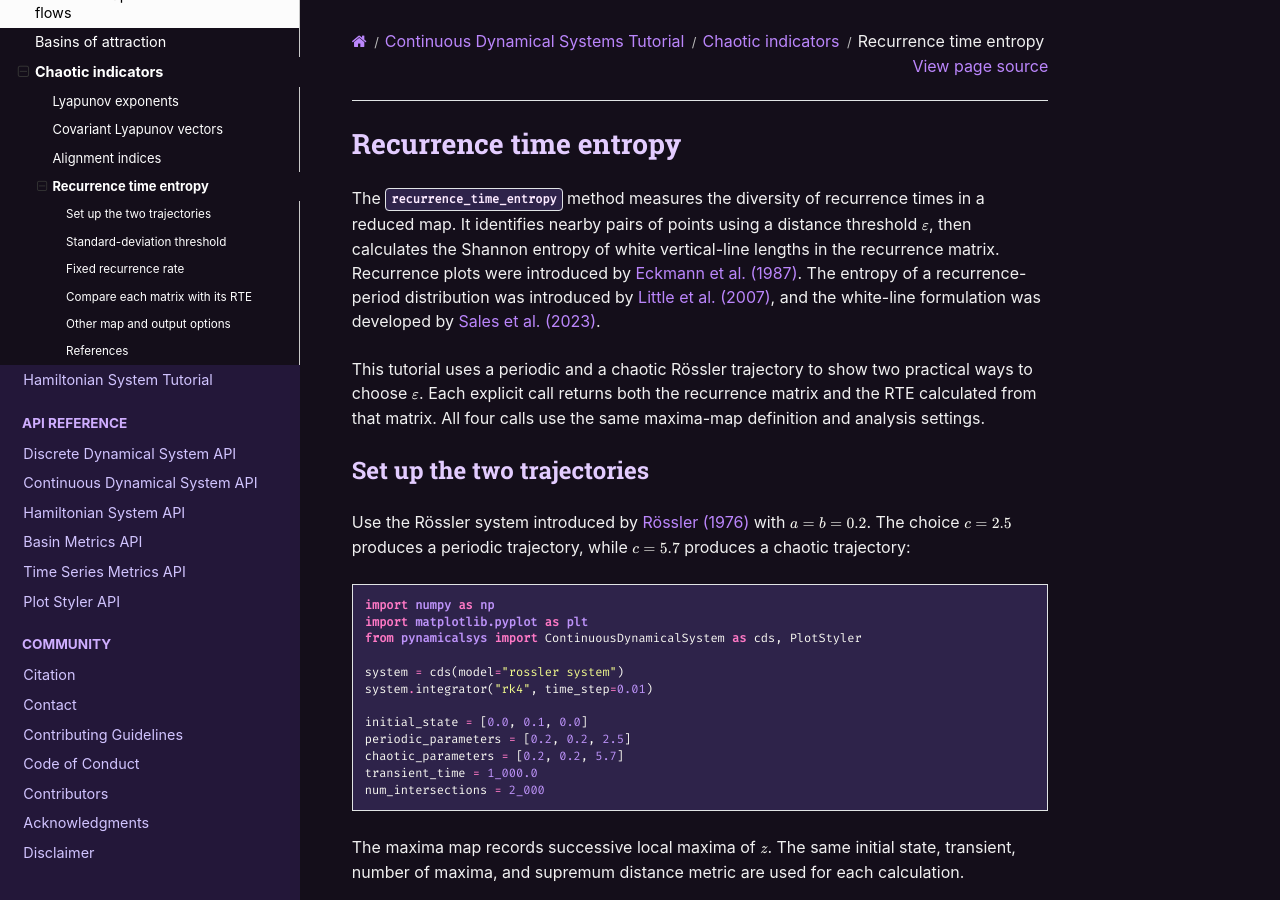
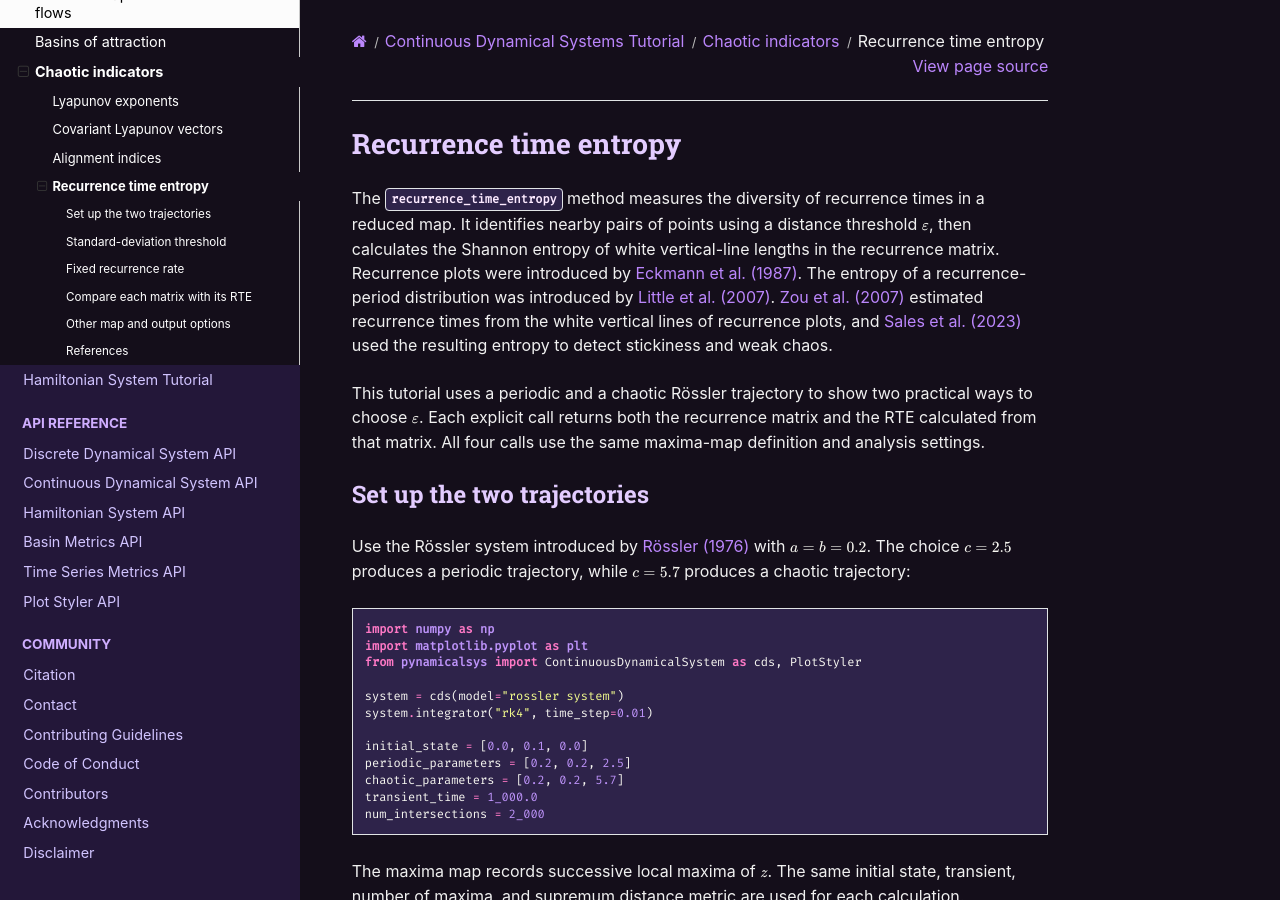
Before and after one commit to mrolims/pynamicalsys, a Sphinx documentation site: the page built from docs/source/cds_rte.rst, in a window 1280 px wide and 900 px high. Built offline with Sphinx 7.4.7 and the Read the Docs theme 3.1.0, drawn with Linux system fonts in a browser that asks for light colours; the version number could not be read and is left out; some of the changed text lies outside the part shown.

Commit message:
docs: correct RTE attribution and add Zou et al. (2007) for the white-line recurrence times

```diff
--- a/docs/source/cds_rte.rst
+++ b/docs/source/cds_rte.rst
@@ -1,7 +1,7 @@
 Recurrence time entropy
 -----------------------
 
-The :py:meth:`recurrence_time_entropy <pynamicalsys.core.continuous_dynamical_systems.ContinuousDynamicalSystem.recurrence_time_entropy>` method measures the diversity of recurrence times in a reduced map. It identifies nearby pairs of points using a distance threshold :math:`\varepsilon`, then calculates the Shannon entropy of white vertical-line lengths in the recurrence matrix. Recurrence plots were introduced by `Eckmann et al. (1987) <https://doi.org/10.1209/0295-5075/4/9/004>`_. The entropy of a recurrence-period distribution was introduced by `Little et al. (2007) <https://doi.org/10.1186/1475-925X-6-23>`_, and the white-line formulation was developed by `Sales et al. (2023) <https://doi.org/10.1063/5.0140613>`_.
+The :py:meth:`recurrence_time_entropy <pynamicalsys.core.continuous_dynamical_systems.ContinuousDynamicalSystem.recurrence_time_entropy>` method measures the diversity of recurrence times in a reduced map. It identifies nearby pairs of points using a distance threshold :math:`\varepsilon`, then calculates the Shannon entropy of white vertical-line lengths in the recurrence matrix. Recurrence plots were introduced by `Eckmann et al. (1987) <https://doi.org/10.1209/0295-5075/4/9/004>`_. The entropy of a recurrence-period distribution was introduced by `Little et al. (2007) <https://doi.org/10.1186/1475-925X-6-23>`_. `Zou et al. (2007) <https://doi.org/10.1063/1.2785159>`_ estimated recurrence times from the white vertical lines of recurrence plots, and `Sales et al. (2023) <https://doi.org/10.1063/5.0140613>`_ used the resulting entropy to detect stickiness and weak chaos.
 
 This tutorial uses a periodic and a chaotic Rössler trajectory to show two practical ways to choose :math:`\varepsilon`. Each explicit call returns both the recurrence matrix and the RTE calculated from that matrix. All four calls use the same maxima-map definition and analysis settings.
 
@@ -173,4 +173,5 @@ References
     - O\. E\. Rössler, `An equation for continuous chaos <https://doi.org/10.1016/0375-9601(76)90101-8>`_, Physics Letters A 57, 397-398 (1976).
     - J\.-P\. Eckmann, S\. O\. Kamphorst, and D\. Ruelle, `Recurrence plots of dynamical systems <https://doi.org/10.1209/0295-5075/4/9/004>`_, Europhysics Letters 4, 973-977 (1987).
     - M\. A\. Little, P\. E\. McSharry, S\. J\. Roberts, D\. A\. E\. Costello, and I\. M\. Moroz, `Exploiting nonlinear recurrence and fractal scaling properties for voice disorder detection <https://doi.org/10.1186/1475-925X-6-23>`_, BioMedical Engineering OnLine 6, 23 (2007).
+    - Y\. Zou, M\. Thiel, M\. C\. Romano, and J\. Kurths, `Characterization of stickiness by means of recurrence <https://doi.org/10.1063/1.2785159>`_, Chaos 17, 043101 (2007).
     - M\. R\. Sales, M\. Mugnaine, J\. D\. Szezech Jr., R\. L\. Viana, I\. L\. Caldas, N\. Marwan, and J\. Kurths, `Stickiness and recurrence plots: An entropy-based approach <https://doi.org/10.1063/5.0140613>`_, Chaos 33, 033140 (2023).
--- a/docs/source/dds_rte.rst
+++ b/docs/source/dds_rte.rst
@@ -21,7 +21,7 @@ The recurrence time entropy (RTE) is the Shannon entropy of this distribution:
 
     \mathrm{RTE}=-\sum_{v=v_{\min}}^{v_{\max}}p_w(v)\ln p_w(v).
 
-The entropy of a recurrence-period distribution was introduced by `Little et al. (2007) <https://doi.org/10.1186/1475-925X-6-23>`_. Its formulation from the white vertical lines of recurrence plots and its use for detecting stickiness were developed by `Sales et al. (2023) <https://doi.org/10.1063/5.0140613>`_.
+The entropy of a recurrence-period distribution was introduced by `Little et al. (2007) <https://doi.org/10.1186/1475-925X-6-23>`_. `Zou et al. (2007) <https://doi.org/10.1063/1.2785159>`_ estimated recurrence times from the white vertical lines of recurrence plots, and `Sales et al. (2023) <https://doi.org/10.1063/5.0140613>`_ used the resulting entropy to detect stickiness and weak chaos in area-preserving maps.
 
 Interpreting RTE
 ^^^^^^^^^^^^^^^^
@@ -215,6 +215,7 @@ References
 
     - J\.-P\. Eckmann, S\. O\. Kamphorst, and D\. Ruelle, `Recurrence plots of dynamical systems <https://doi.org/10.1209/0295-5075/4/9/004>`_, Europhysics Letters 4, 973-977 (1987).
     - M\. A\. Little, P\. E\. McSharry, S\. J\. Roberts, D\. A\. E\. Costello, and I\. M\. Moroz, `Exploiting nonlinear recurrence and fractal scaling properties for voice disorder detection <https://doi.org/10.1186/1475-925X-6-23>`_, BioMedical Engineering OnLine 6, 23 (2007).
+    - Y\. Zou, M\. Thiel, M\. C\. Romano, and J\. Kurths, `Characterization of stickiness by means of recurrence <https://doi.org/10.1063/1.2785159>`_, Chaos 17, 043101 (2007).
     - M\. R\. Sales, M\. Mugnaine, J\. D\. Szezech Jr., R\. L\. Viana, I\. L\. Caldas, N\. Marwan, and J\. Kurths, `Stickiness and recurrence plots: An entropy-based approach <https://doi.org/10.1063/5.0140613>`_, Chaos 33, 033140 (2023).
     - N\. B\. Slater, `The distribution of the integers N for which {θN} \< φ <https://doi.org/10.1017/S0305004100026086>`_, Mathematical Proceedings of the Cambridge Philosophical Society 46, 525-534 (1950).
     - N\. B\. Slater, `Gaps and steps for the sequence nθ mod 1 <https://doi.org/10.1017/S0305004100042195>`_, Mathematical Proceedings of the Cambridge Philosophical Society 63, 1115-1123 (1967).
```
